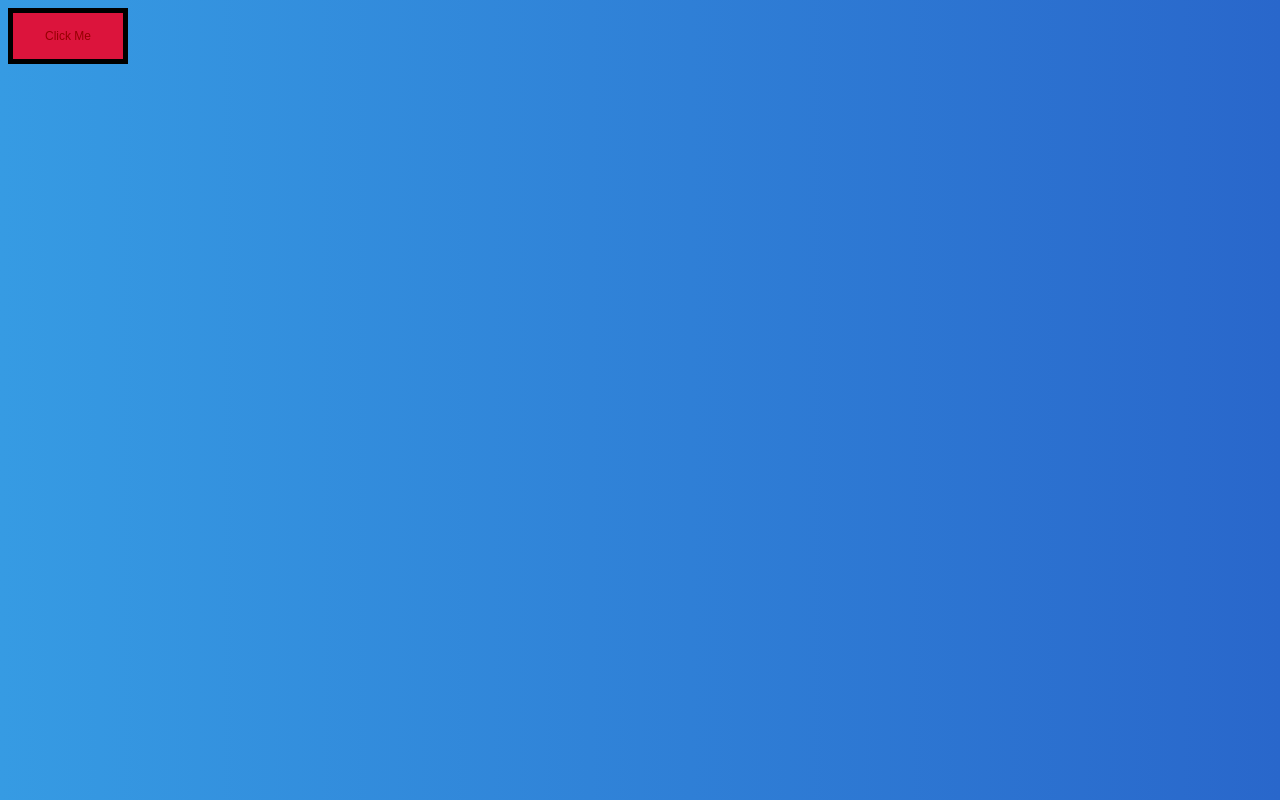
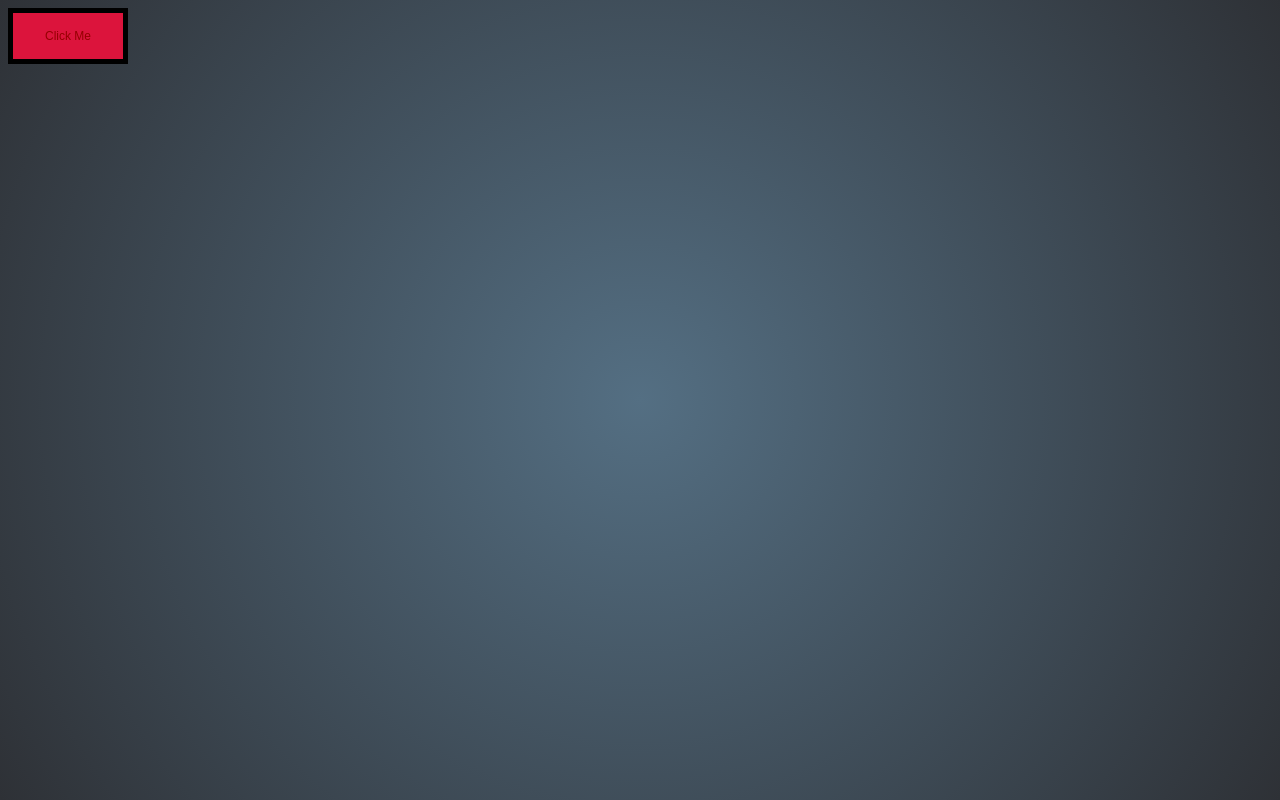
Before and after one commit to BigThiccy2/NO-AI, a plain HTML site: page index.html in a window 1280 px wide. Drawn offline with Linux system fonts and the light colour scheme.

Commit message:
made te animation different

```diff
--- a/style.css
+++ b/style.css
@@ -1,6 +1,6 @@
 body {
    background-color:darkcyan ;
-    background: linear-gradient(to right, #369be3, #2967cb);
+    background: radial-gradient(circle at center, #546f83, #2e3136);
    align-items: center;
 
 }
```
